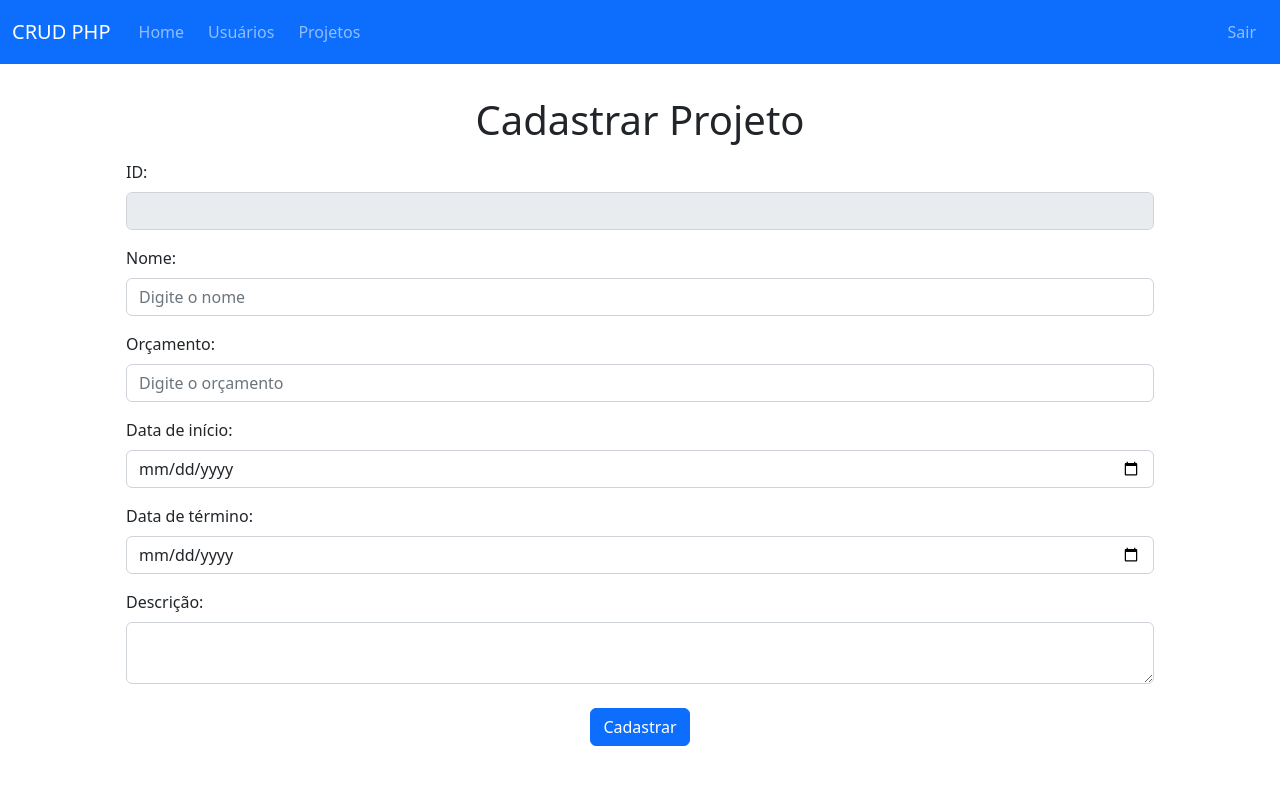
After one commit to GustavoAndo/projeto-php, a PHP site: page /pages/projeto/edicao.php?id=1 in a window 1280 px wide. The commit adds this page. Shown: the top 785 px of the page. Run offline with PHP 8.4, Linux system fonts and the light colour scheme; data that the repository does not hold is empty.

Commit message:
criando pagina de edicao de projetos

```diff
--- /dev/null
+++ b/pages/projeto/edicao.php
@@ -0,0 +1,84 @@
+<?php
+    include("../../database/conexao.php");
+
+    $id = $_GET['id'];
+    $sql_code = "SELECT * FROM projetos WHERE pro_id='$id'";
+    $sql_query= $conn->query($sql_code) or die($mysqli->error);
+    $row = $sql_query->fetch_assoc();
+?>
+<!DOCTYPE html>
+<html lang="pt-br">
+<head>
+    <meta charset="UTF-8">
+    <meta name="viewport" content="width=device-width, initial-scale=1.0">
+    <title>Cadastrar Projeto</title>
+    <link href="https://cdn.jsdelivr.net/npm/bootstrap@5.2.3/dist/css/bootstrap.min.css" rel="stylesheet" integrity="sha384-rbsA2VBKQhggwzxH7pPCaAqO46MgnOM80zW1RWuH61DGLwZJEdK2Kadq2F9CUG65" crossorigin="anonymous">
+    <link href="../../styles/styles.css" rel="stylesheet">
+</head>
+<body>
+    <header>
+        <nav class="navbar navbar-expand-lg navbar-dark bg-primary fixed-top">
+            <div class="container-fluid">
+                <div class="collapse navbar-collapse" id="navbarTogglerDemo01">
+                    <a class="navbar-brand" href="../../">CRUD PHP</a>
+                    <ul class="navbar-nav me-auto mb-2 mb-lg-0">
+                        <li class="nav-item p-1">
+                            <a class="nav-link" aria-current="page" href="../../">Home</a>
+                        </li>
+                        <li class="nav-item p-1">
+                            <a class="nav-link" href="../usuario/tabela.php">Usuários</a>
+                        </li>
+                        <li class="nav-item p-1">
+                            <a class="nav-link" href="./tabela.php">Projetos</a>
+                        </li>
+                    </ul>
+                    <ul class="navbar-nav mb-2 mb-lg-0">
+                        <li class="nav-item p-1">
+                            <a class="nav-link" href="#">Sair</a>
+                        </li>
+                    </ul>
+                </div>
+            </div>
+        </nav>
+    </header>
+    <section>
+        <div class="container px-5 pt-5 mt-5 mb-1">
+            <h1 class="text-center">Cadastrar Projeto</h1>
+            <form method="POST" action="../../services/projeto/salvar.php">
+                <div class="form-group p-2">
+                    <input type="hidden" name="id"  value="<?php echo $row['pro_id'] ?>">
+                    <label class="form-label">ID: </label>
+                    <input class="form-control" aria-label="Disabled input example"  type="number" disabled value="<?php echo $row['pro_id'] ?>">
+                </div>
+                <div class="form-group p-2">
+                    <label class="form-label">Nome: </label>
+                    <input class="form-control" type="text" name="nome" placeholder="Digite o nome" required value="<?php echo $row['pro_nome'] ?>">
+                </div>
+                <div class="form-group p-2">
+                    <label class="form-label">Orçamento:</label>
+                    <input class="form-control" type="number" step="0.01" name="orcamento" placeholder="Digite o orçamento" required value="<?php echo $row['pro_orcamento'] ?>">
+                </div>
+                <div class="form-group p-2">
+                    <label class="form-label">Data de início:</label>
+                    <input class="form-control" type="date" name="datainicio" required value="<?php echo $row['pro_data_inicio'] ?>">
+                </div>
+                <div class="form-group p-2">
+                    <label class="form-label">Data de término:</label>
+                    <input class="form-control" type="date" name="datafim" required value="<?php echo $row['pro_data_fim'] ?>">
+                </div>
+                <div class="form-group p-2">
+                    <label class="form-label">Descrição:</label>
+                    <textarea class="form-control" name="descricao"><?php echo $row['pro_descricao'] ?></textarea>
+                </div>
+                </div>
+                <div class="d-flex justify-content-center p-2 mt-2">
+                    <input class="btn btn-primary" type="submit" value="Cadastrar">
+                </div>
+            </form>
+        </div>
+    </section>
+<script src="https://code.jquery.com/jquery-3.3.1.slim.min.js" integrity="sha384-q8i/X+965DzO0rT7abK41JStQIAqVgRVzpbzo5smXKp4YfRvH+8abtTE1Pi6jizo" crossorigin="anonymous"></script>
+<script src="https://cdn.jsdelivr.net/npm/popper.js@1.14.3/dist/umd/popper.min.js" integrity="sha384-ZMP7rVo3mIykV+2+9J3UJ46jBk0WLaUAdn689aCwoqbBJiSnjAK/l8WvCWPIPm49" crossorigin="anonymous"></script>
+<script src="https://cdn.jsdelivr.net/npm/bootstrap@4.1.3/dist/js/bootstrap.min.js" integrity="sha384-ChfqqxuZUCnJSK3+MXmPNIyE6ZbWh2IMqE241rYiqJxyMiZ6OW/JmZQ5stwEULTy" crossorigin="anonymous"></script>
+</body>
+</html>
--- a/pages/usuario/edicao.php
+++ b/pages/usuario/edicao.php
@@ -52,7 +52,7 @@
                 <div class="form-group p-2">
                     <label>Matricula: </label>
                     <input type="hidden" name="matricula"  value="<?php echo $row_user['usu_matricula'] ?>">
-                    <input class="form-control mt-1" type="number" placeholder="Digite a matricula" required disabled value="<?php echo $row_user['usu_matricula'] ?>">
+                    <input class="form-control mt-1" type="number" disabled value="<?php echo $row_user['usu_matricula'] ?>">
                 </div>
                 <div class="form-group p-2">
                     <label>Nome: </label>
```
